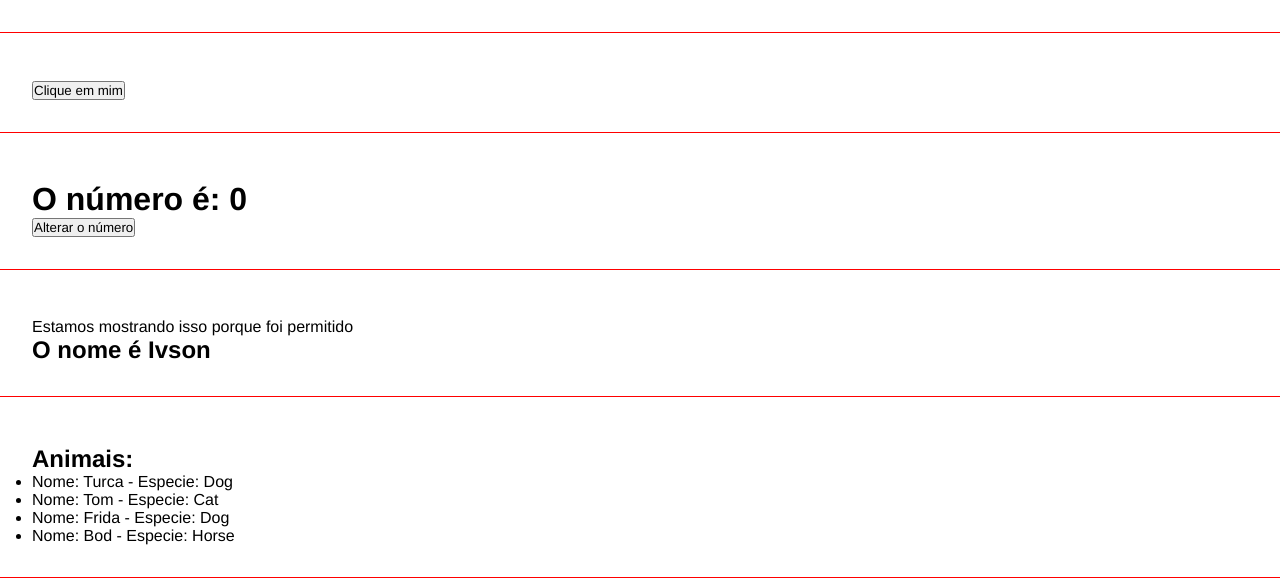
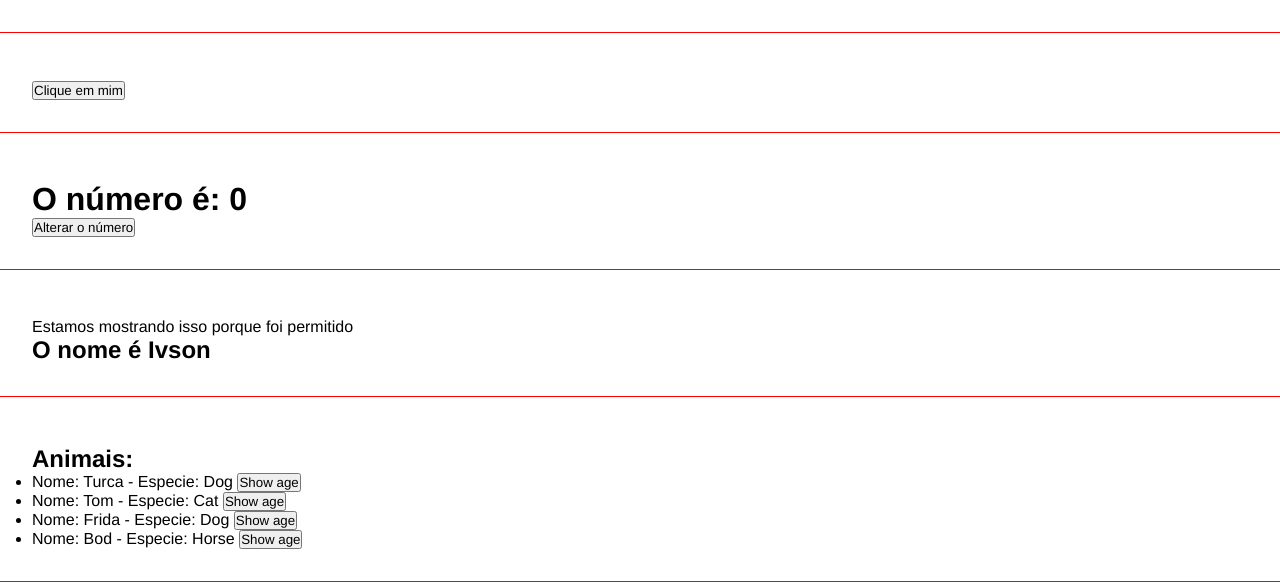
Before and after one commit to ivsonramos/curso-angular, an Angular app: page / in a window 1280 px wide. Shown: the part 934-1522 px from the top of the page. Built offline with nearby package versions, Linux system fonts and the light colour scheme.

Commit message:
:sparkles:Adiciona interfaces ao angular

```diff
--- /dev/null
+++ b/src/app/Animal.ts
@@ -0,0 +1,5 @@
+export interface Animal {
+  name: string;
+  type: string;
+  age: number;
+}
--- a/src/app/components/list-render/list-render.component.html
+++ b/src/app/components/list-render/list-render.component.html
@@ -3,8 +3,10 @@
   <h2>Animais:</h2>
   <ul>
     <li *ngFor="let animal of animals">
-      Nome: {{ animal.name }} - Especie: {{ animal.Type }}
+      Nome: {{ animal.name }} - Especie: {{ animal.type }}
+      <button (click)="showAge(animal)">Show age</button>
     </li>
   </ul>
+  <h3>{{ animalDetails }}</h3>
 
 </div>
--- a/src/app/components/list-render/list-render.component.ts
+++ b/src/app/components/list-render/list-render.component.ts
@@ -1,4 +1,6 @@
 import { Component, OnInit } from '@angular/core';
+
+import { Animal } from 'src/app/Animal';
 
 @Component({
   selector: 'app-list-render',
@@ -6,16 +8,28 @@ import { Component, OnInit } from '@angular/core';
   styleUrls: ['./list-render.component.scss']
 })
 export class ListRenderComponent implements OnInit {
-  animals = [
-    {name: "Turca", Type: "Dog"},
-    {name: "Tom", Type: "Cat"},
-    {name:"Frida", Type: "Dog"},
-    {name:"Bod", Type: "Horse"},
-  ]
+  animals: Animal[] = [
+    {name: 'Turca', type: 'Dog', age: 4},
+    {name: 'Tom', type: 'Cat', age: 10},
+    {name: 'Frida', type: 'Dog', age: 5},
+    {name: 'Bod', type: 'Horse', age: 1},
+  ];
+
+  animal: Animal = {
+    name: 'teste',
+    type: 'alguma coisa',
+    age: 10,
+  }
+
+  animalDetails = '';
 
   constructor() { }
 
   ngOnInit(): void {
   }
 
+  showAge(animal: Animal): void {
+    this.animalDetails = `O pet ${animal.name} tem ${animal.age} anos!`;
+  }
+
 }
```
